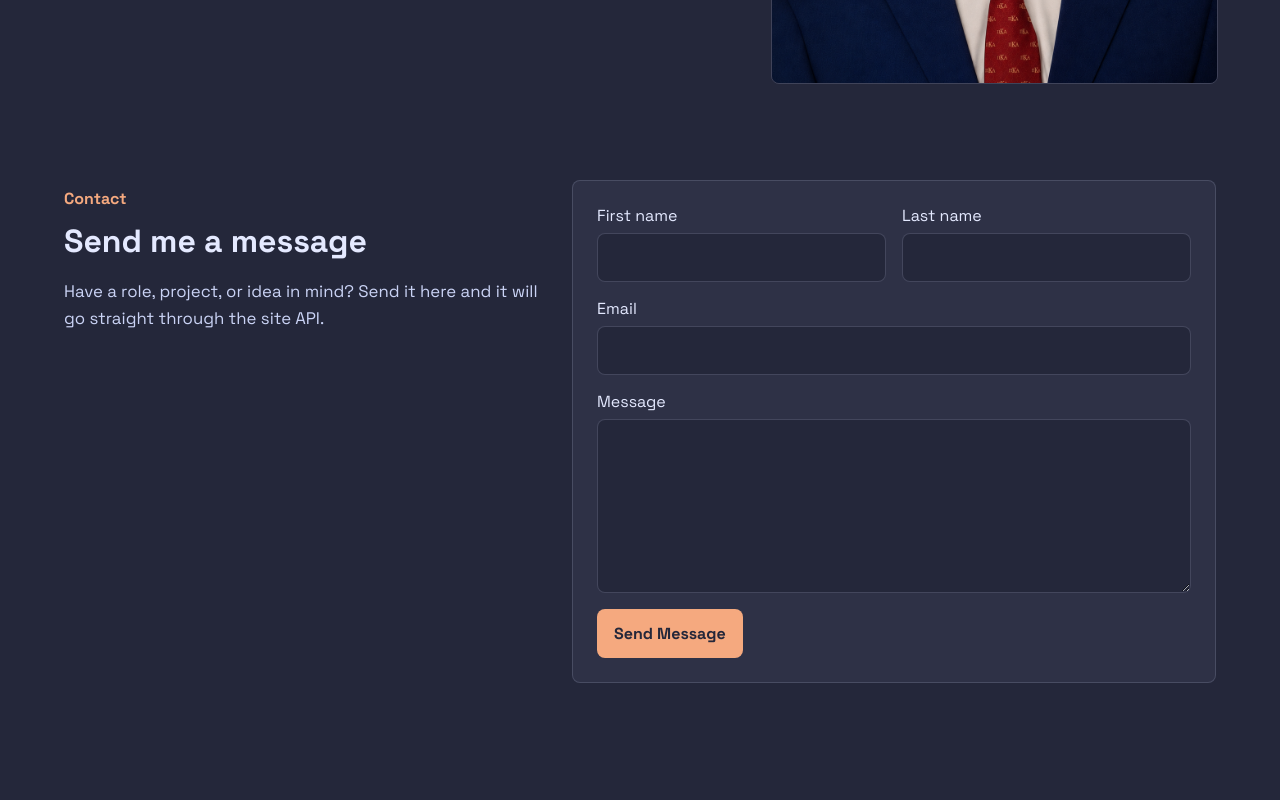
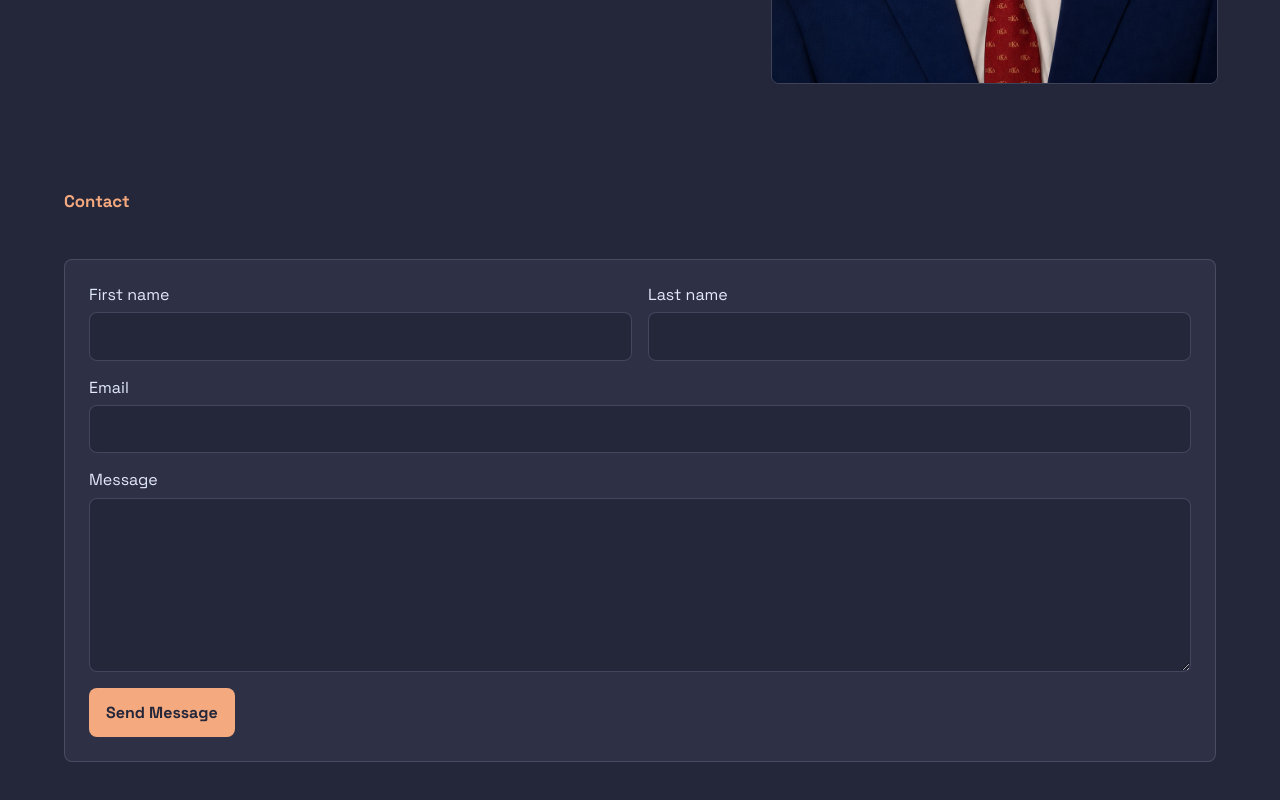
Before and after one commit to gyrillos/kyrillos.dev, a React (Vite) app in the folder client/: page /about in a window 1280 px wide. Shown: the part 574-1374 px from the top of the page. Before the commit the page ends 1321 px from the top, so only its background shows below. Built offline with nearby package versions, Linux system fonts and the light colour scheme.

Commit message:
more polishing on the frontend

```diff
--- a/client/src/Contact/Contact.css
+++ b/client/src/Contact/Contact.css
@@ -1,11 +1,12 @@
 .Contact {
     width: min(72rem, calc(100% - 4rem));
     margin: 6rem auto 0;
-    display: grid;
+    display: flex;
     grid-template-columns: minmax(0, .85fr) minmax(20rem, 1.15fr);
     gap: 2rem;
     color: #CAD3F5;
     font-family: "Space Grotesk", sans-serif;
+    flex-direction: column;
 }
 
 .Contact-heading {
--- a/client/src/Contact/Contact.jsx
+++ b/client/src/Contact/Contact.jsx
@@ -48,8 +48,6 @@ function Contact() {
         <section className="Contact">
             <div className="Contact-heading">
                 <p className="Contact-label">Contact</p>
-                <h2>Send me a message</h2>
-                <p>Have a role, project, or idea in mind? Send it here and it will go straight through the site API.</p>
             </div>
 
             <form className="Contact-form" onSubmit={sendMessage}>
--- a/client/src/Featured/Featured.css
+++ b/client/src/Featured/Featured.css
@@ -1,7 +1,6 @@
 .Featured {
     width: min(72rem, calc(100% - 4rem));
     margin: 6rem auto 0;
-    display: grid;
     grid-template-columns: minmax(0, .8fr) minmax(18rem, 1.2fr);
     gap: 2rem;
     align-items: stretch;
@@ -66,6 +65,9 @@
     }
 }
 .featuredProjects {
-    display: flex;
-    flex-direction: row;
+    display: grid;
+    grid-template-columns: repeat(auto-fit, minmax(17rem, 1fr));
+    gap: 1rem;
+    margin-top: 2rem;
+    padding-bottom: 4rem;
 }
--- a/client/src/Featured/Featured.jsx
+++ b/client/src/Featured/Featured.jsx
@@ -44,7 +44,7 @@ function Featured() {
             </div>
 
             {project? (
-                <div classname="featuredProjects">
+                <div className="featuredProjects">
                     <Project_Card project={project} featured />
                     <Project_Card project={project1} featured />
                     <Project_Card project={project2} featured />
```
